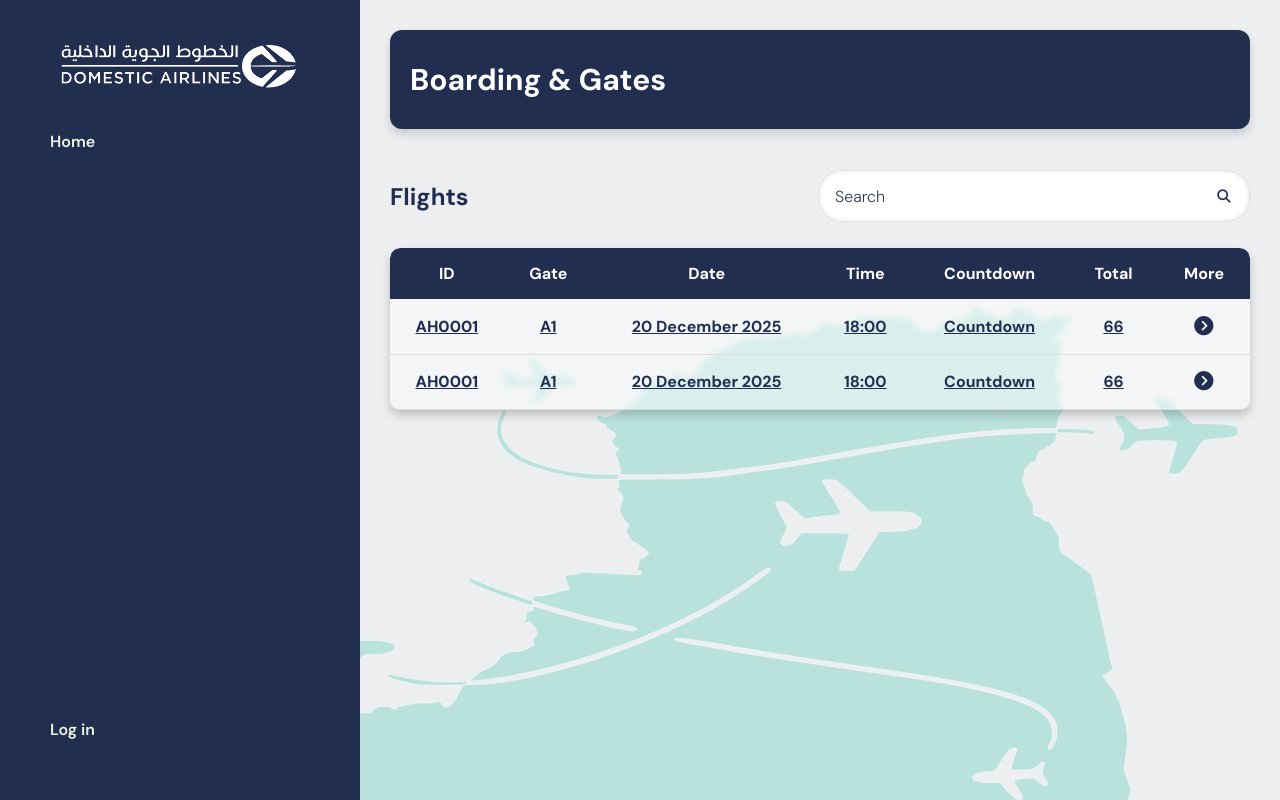
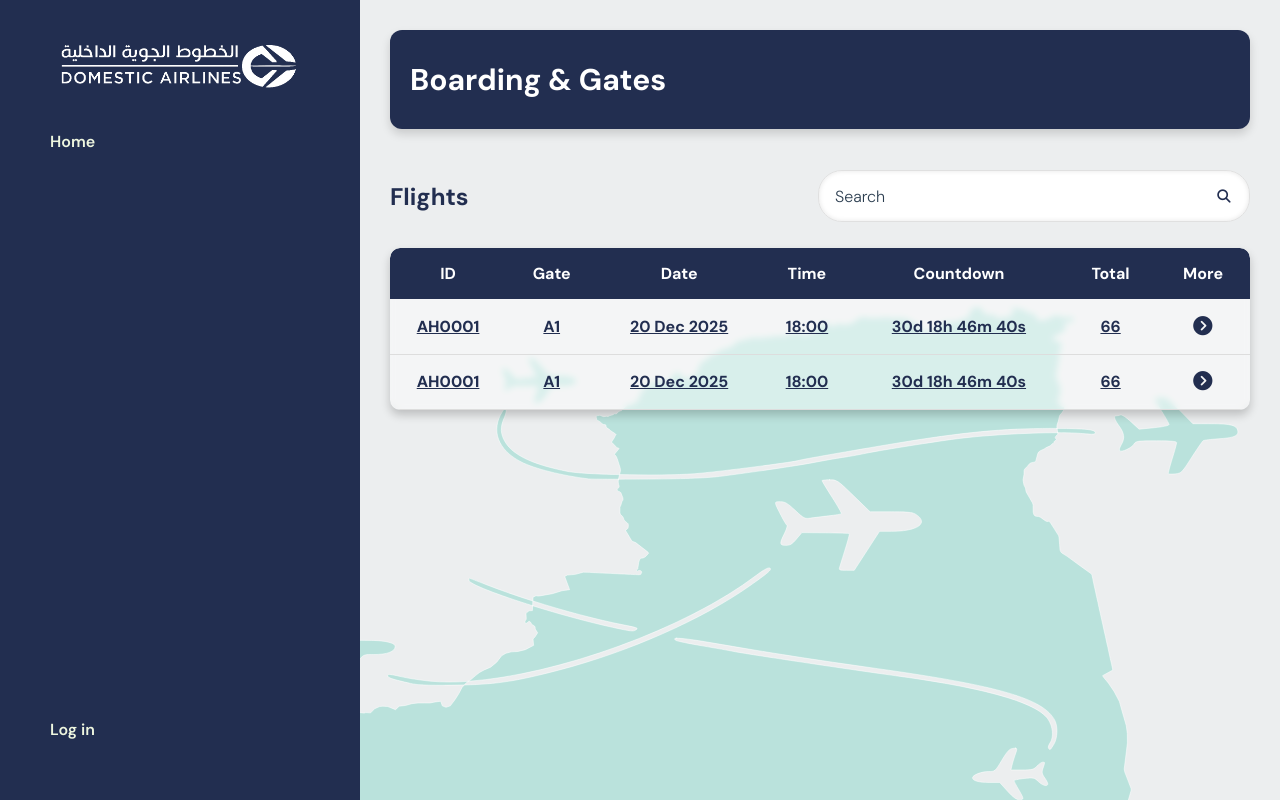
Before and after one commit to ENSIA-AI/Domestic_Airlines_management_system, a PHP site: page /boarding.php in a window 1280 px wide. Run offline with PHP 8.4, Linux system fonts and the light colour scheme; some libraries are stand-ins or nearby versions.

Commit message:
implemented CountDown For Each Flight (in Boarding.php)
implemented CountDown For Each Flight (in Boarding.php)

```diff
--- a/www/boarding.php
+++ b/www/boarding.php
@@ -58,9 +58,9 @@ if (isset($_GET["log-in"]) and $_GET["log-in"] == "yes") {
                     <tr class="parent-row">
                         <td>AH0001</td>
                         <td>A1</td>
-                        <td>20 December 2025</td>
+                        <td>20 Dec 2025</td>
                         <td>18:00</td>
-                        <td>Countdown</td>
+                        <td class="countdown">Countdown</td>
                         <td>66</td>
                         <td>
                             <button class="option">
@@ -112,9 +112,9 @@ if (isset($_GET["log-in"]) and $_GET["log-in"] == "yes") {
                     <tr class="parent-row">
                         <td>AH0001</td>
                         <td>A1</td>
-                        <td>20 December 2025</td>
+                        <td>20 Dec 2025</td>
                         <td>18:00</td>
-                        <td>Countdown</td>
+                        <td class="countdown">Countdown</td>
                         <td>66</td>
                         <td>
                             <button class="option">
```
Also changed, not shown: www/static/js/boarding.js (+41 -0 lines).
